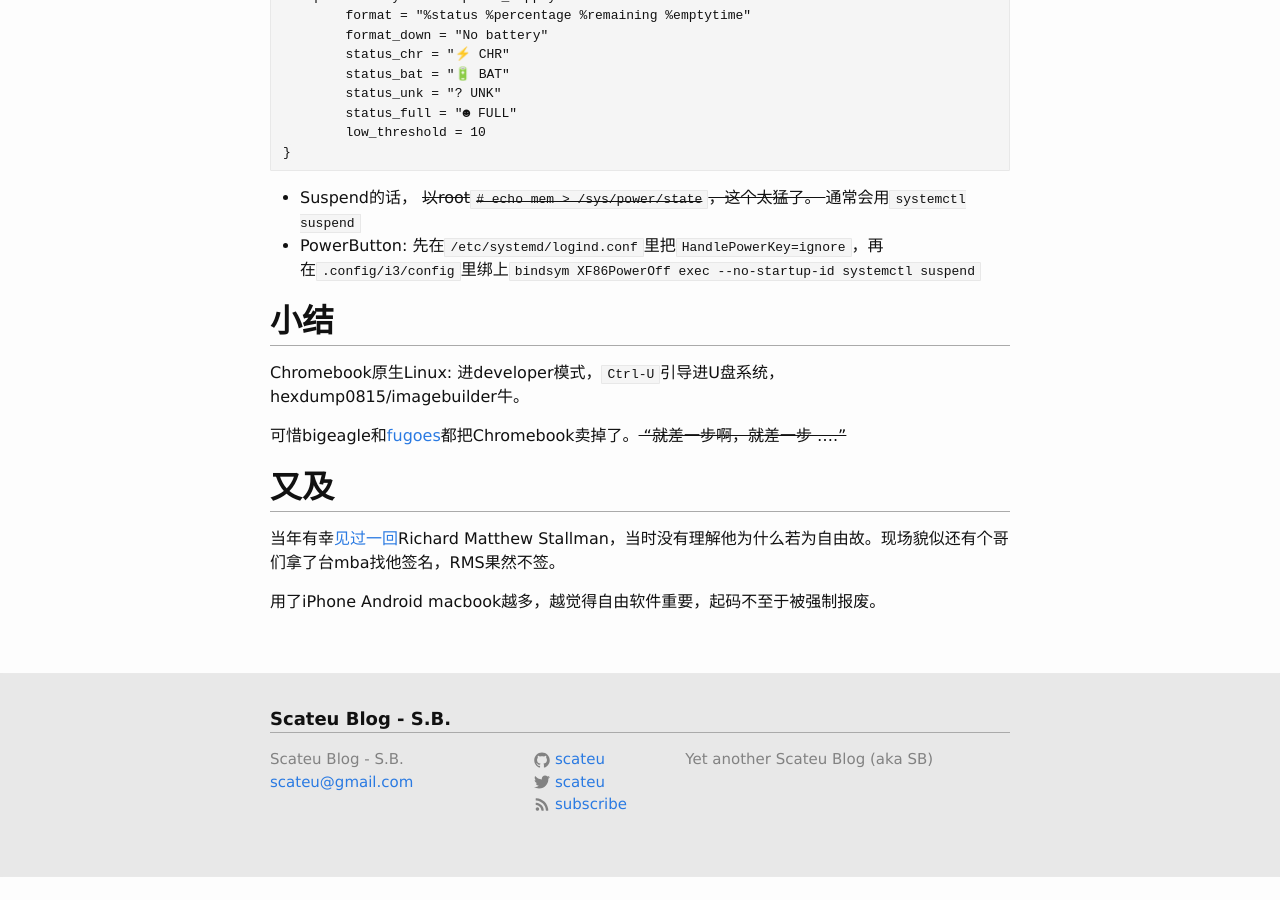
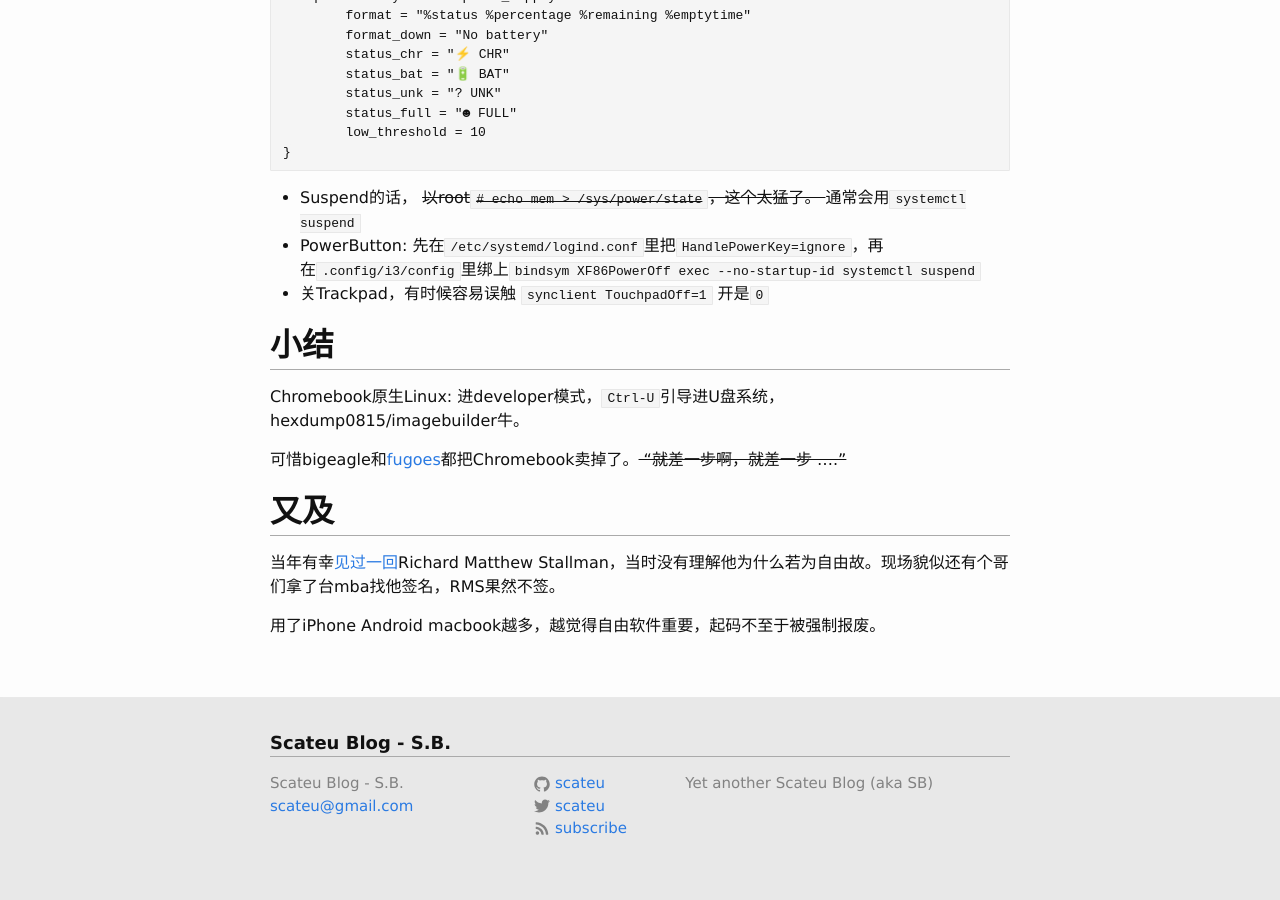
Before and after one commit to scateu/scateu.github.io, a Jekyll site: the page built from _posts/2023-09-28-chromebook-linux.md, in a window 1280 px wide and 900 px high, scrolled down 2495 px. Built offline with Jekyll 4.4.1, drawn with Linux system fonts in a browser that asks for light colours; nearby versions of some CDN libraries; comment, search, counter and statistics services are not loaded; before the commit the page ends 3371 px from its top, so only the background shows below that.

Commit message:
2023-09-28-chromebook-linux.md

```diff
--- a/_posts/2023-09-28-chromebook-linux.md
+++ b/_posts/2023-09-28-chromebook-linux.md
@@ -157,6 +157,7 @@ battery all {
 
  - Suspend的话， <del>以root`# echo mem > /sys/power/state`，这个太猛了。 </del> 通常会用`systemctl suspend`
  - PowerButton: 先在`/etc/systemd/logind.conf`里把`HandlePowerKey=ignore`，再在`.config/i3/config`里绑上`bindsym XF86PowerOff exec --no-startup-id systemctl suspend`
+ - 关Trackpad，有时候容易误触 `synclient TouchpadOff=1` 开是`0`
 
 ## 小结
 
```
